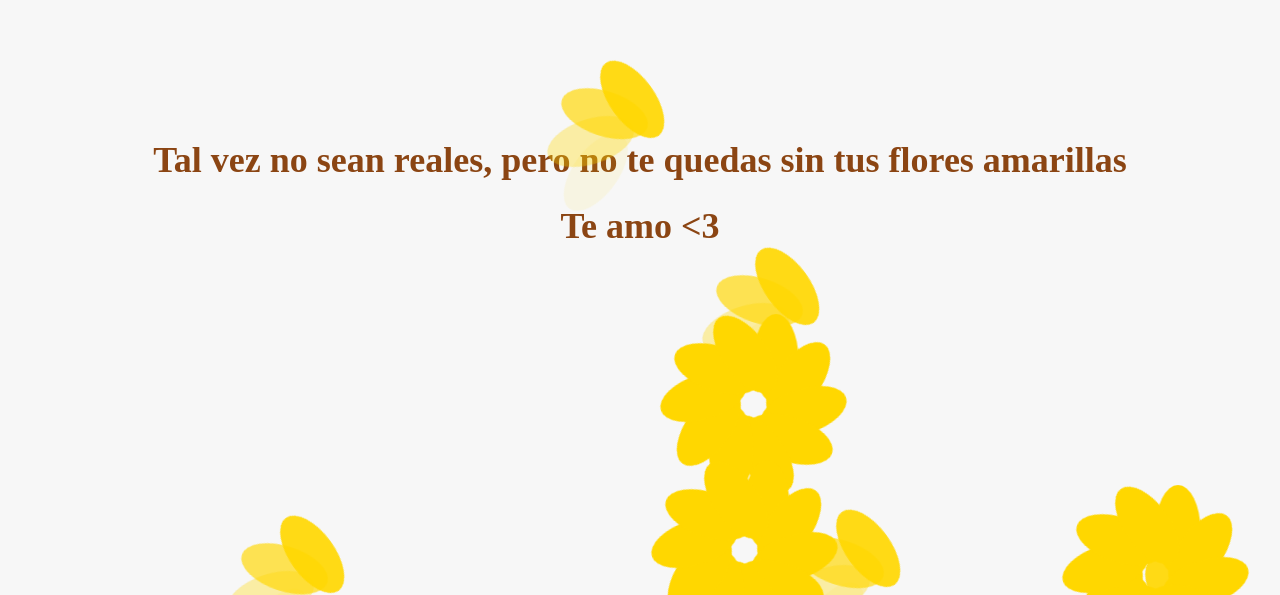
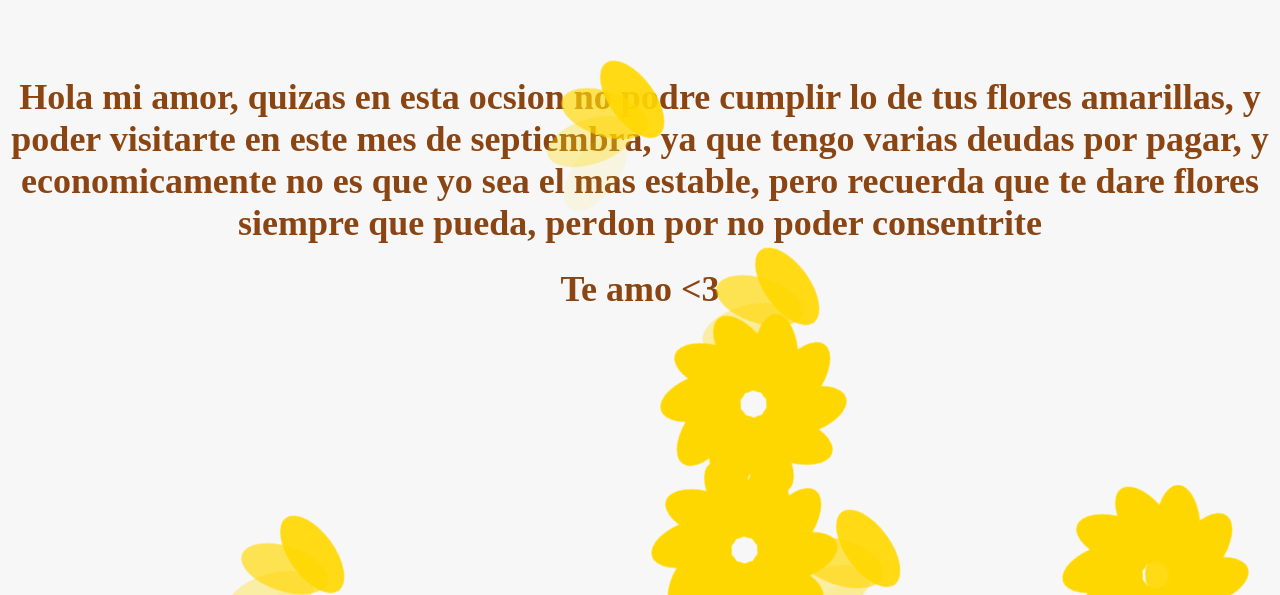
Before and after one commit to diddiersantiago/flores-amarillas-1, a plain HTML site: page index.html in a window 1280 px wide. Shown: the part 205-800 px from the top of the page. Drawn offline with Linux system fonts and the light colour scheme.

Commit message:
Update index.html

```diff
--- a/index.html
+++ b/index.html
@@ -8,10 +8,9 @@
 </head>
 <body>
     <div class="container">
-        <h1>Tal vez no sean reales, pero no te quedas sin tus flores amarillas</h1>
+        <h1>Hola mi amor, quizas en esta ocsion no podre cumplir lo de tus flores amarillas, y poder visitarte en este mes de septiembra, ya que tengo varias deudas por pagar, y economicamente no es que yo sea el mas estable, pero recuerda que te dare flores siempre que pueda, perdon por no poder consentrite</h1>
         <h1>Te amo <3</h1>
         <div class="flower-container">
-            <!-- Las flores se agregarán y eliminarán aquí mediante JavaScript -->
         </div>
     </div>
     <script src="script.js"></script>
```
